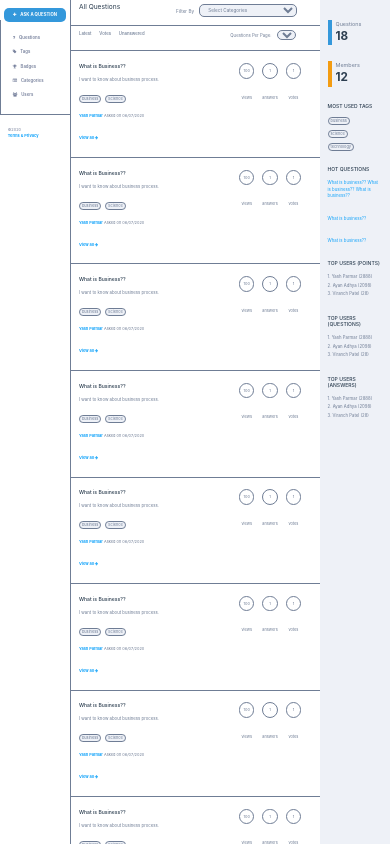
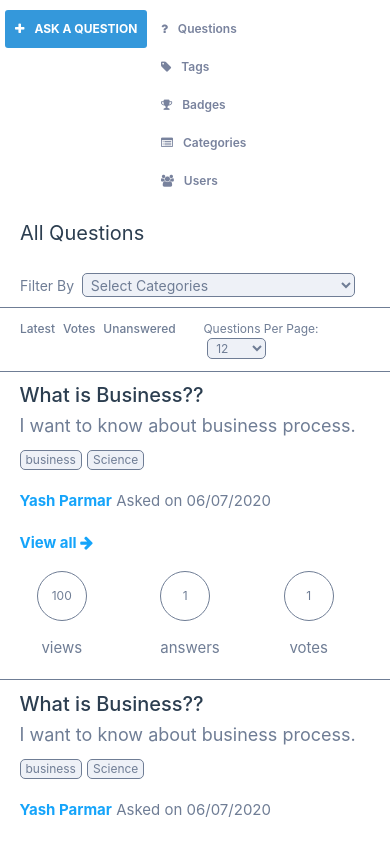
Before and after one commit to yashparmar15/NodeReactApplication, a React (Create React App) app: page / in a window 390 px wide. Shown: the top 844 px of the page. Built offline with nearby package versions, Linux system fonts and the light colour scheme.

Commit message:
question answer page done

```diff
--- a/src/components/QuestionAnswer/Part1/AskQuestion/AskQuestion.css
+++ b/src/components/QuestionAnswer/Part1/AskQuestion/AskQuestion.css
@@ -153,7 +153,7 @@
     }
 
   .question-text{
-      width:calc(75vw - 30px);
+      width:calc(75vw - 45px);
       font-size: 14px;
       border-radius: 3px;
   }
--- a/src/components/QuestionAnswer/Part1/Part1.css
+++ b/src/components/QuestionAnswer/Part1/Part1.css
@@ -1,6 +1,8 @@
 .part1{
     width: 18vw;
     height : 100vh;
+    display: flex;
+    flex-direction: column;
 }
 
 .askButton{
@@ -33,6 +35,8 @@
     padding-bottom: 3vw;
     border-left: 0.001vw solid #6f7d95;
     border-bottom: 0.001vw solid #6f7d95;
+    display: flex;
+    flex-direction: column;
 }
 .category-btn{
     width:16vw;
@@ -70,3 +74,62 @@
 .terms p b:hover{
     color:#78829d;
 }
+
+@media screen and (max-width : 900px){
+    .part1{
+        width: 100vw;
+        height: fit-content;
+        flex-direction: row;
+    }
+
+    .askButton{
+        width:auto;
+        font-size: 12px;
+        padding: 10px;
+        margin-top: 10px;
+        border-radius: 3px;
+        margin-left: 5px;
+        margin-right: 1px;
+        position: fixed;
+    }
+    .fa{
+        margin-right: 10px;
+    }
+
+
+    .category{
+        margin-left: 140px;
+        margin-top: 0;
+        padding-top:10px;
+        padding-bottom: 10px;
+        border-left: 0.001vw solid #fff;
+        border-bottom: 0.001vw solid #fff;
+        flex-direction: row;
+        flex-wrap: wrap;
+    }
+    .category-btn{
+        width:110px;
+        font-size: 12px;
+        padding: 10px;
+        display: block;
+        margin-left: 10px;
+        margin-right: 10px;
+        text-align: left;
+    }
+
+    .category-btn:hover{
+        border-left:5px solid #f39c12;
+    }
+
+    .terms{
+        font-size: 12px;
+        display: none;
+    }
+    .terms p b{
+        cursor: pointer;
+        color: #15a4fa;
+    }
+    .terms p b:hover{
+        color:#78829d;
+    }
+}
--- a/src/components/QuestionAnswer/Part1/Part1.js
+++ b/src/components/QuestionAnswer/Part1/Part1.js
@@ -23,8 +23,10 @@ class Part1 extends Component{
     render(){
         return(
             <div class = "part1">
+                <div>
                 <button class = "askButton" onClick={this.onOpenModal}><i class = "fa fa-plus" aria-hidden="true"/>ASK A QUESTION</button>
                 <AskQuestion flag = {this.state.open} close = {this.onCloseModal}/>
+                </div>
                 <div class = "category">
                     <button class = "category-btn"><i class = "fa fa-question" aria-hidden="true"/>Questions</button>
                     <button class = "category-btn"><i class = "fa fa-tag" aria-hidden="true"/>Tags</button>
--- a/src/components/QuestionAnswer/Part2/Part2.css
+++ b/src/components/QuestionAnswer/Part2/Part2.css
@@ -79,3 +79,55 @@
     color: #6f7d95;
     padding-left: 1vw;
 }
+
+@media screen and (max-width : 900px){
+    .part2{
+        width : 100vw;
+        border-left: none;
+    }
+
+    .head{
+        border-bottom: 0.001vw solid #6f7d95;
+        flex-direction: column;
+    }
+
+    .heading{
+        font-size: 20px;
+        width : 100vw;
+        padding : 10px 20px;
+    }
+    .filter{
+        width : 100vw;
+        float: right;
+        font-size: 14px;
+        padding: 10px 20px;
+    }
+    .options{
+        width:70vw;
+    }
+
+    .options option{
+        padding-left: 5vw;
+    }
+
+    .filter2{
+        width:100vw;
+        padding: 12px 20px;
+        border-bottom: 0.001vw solid #6f7d95;
+
+    }
+    .filt{
+        margin-right: 2vw;
+        font-size: 12px;
+    }
+    .perpage{
+        color: #6f7d95;
+        font-size: 12px;
+        margin-left: 20px;
+    }
+
+    .ques{
+        width:15vw;
+    }
+
+}
--- a/src/components/QuestionAnswer/Part2/Questions/Question/Question.css
+++ b/src/components/QuestionAnswer/Part2/Questions/Question/Question.css
@@ -56,7 +56,7 @@
     flex-wrap: wrap;
 }
 
-.tag{
+.tag-q{
     border : 1px solid #6f7d95;
     font-size: 1vw;
     width: fit-content;
@@ -77,3 +77,65 @@
     color: #15a4fa;
     cursor: pointer;
 }
+.detail p b:hover{
+    text-decoration: underline;
+}
+
+@media screen and (max-width : 900px){
+    .question{
+        width: 100vw;
+        flex-direction: column;
+    }
+
+    .detail{
+        width:90vw;
+        padding-left:5vw;
+    }
+
+    .info{
+        width:100vw;
+        padding-right: 5vw;
+    }
+
+    .sub{
+        margin: auto;
+        width:50px;
+        font-size: 15px;
+        margin-bottom: 20px;
+    }
+
+    .sub p {
+        width:50px;
+        height: 50px;
+        border-radius: 50px;
+        font-size: 12px;
+        padding: 15px 0vw;
+    }
+
+    .title{
+        font-size: 20px;
+        width:90vw;
+    }
+    .description{
+        font-size: 18px;
+        width: 90vw;
+    }
+
+    .tags{
+        width:90vw;
+    }
+
+    .tag-q{
+        border : 1px solid #6f7d95;
+        font-size: 12px;
+        padding-left: 5px;
+        padding-right: 5px;
+        border-radius: 5px;
+        margin-right: 5px;
+        margin-top: 5px;
+    }
+    .detail p{
+        margin-top: 20px;
+        font-size: 15px;
+    }
+}
--- a/src/components/QuestionAnswer/Part2/Questions/Question/Question.js
+++ b/src/components/QuestionAnswer/Part2/Questions/Question/Question.js
@@ -12,8 +12,8 @@ const question = (props) => (
             <h2 class = "title">What is Business??</h2>
             <h3 class = "description">I want to know about business process.</h3>
             <div class = "tags">
-                <div class = "tag">business</div>
-                <div class = "tag">Science</div>
+                <div class = "tag-q">business</div>
+                <div class = "tag-q">Science</div>
             </div>
             <p><b>Yash Parmar</b> Asked  on 06/07/2020</p>
             <p><b>View all <i class='fa fa-arrow-right'></i></b></p>
--- a/src/components/QuestionAnswer/Part3/Part3.css
+++ b/src/components/QuestionAnswer/Part3/Part3.css
@@ -98,3 +98,87 @@
     color:black;
     border-bottom: 2px solid #f39c12;
 }
+
+@media screen and (max-width : 900px){
+    .part3{
+        width : 100vw;
+        padding-top:30px;
+    }
+
+    .questions{
+        width: 200px;
+        margin:auto;
+        text-align: center;
+        font-size: 20px;
+        padding-left: 0;
+    }
+
+    .members{
+        width: 200px;
+        margin:auto;
+        text-align: center;
+        font-size: 20px;
+        padding-left: 0;
+    }
+
+    .questions p{
+        font-size: 35px;
+    }
+
+    .members p{
+        font-size: 35px;
+    }
+
+    .most-used-tags{
+        margin-top: 40px;
+        width: 60vw;
+        text-align: center;
+        margin: auto;
+        padding: auto;
+
+    }
+    .tag{
+        margin: auto;
+        margin-bottom: 10px;
+    }
+    .most-used-tags h4{
+        font-size: 18px;
+    }
+
+    .hot-questions{
+
+        margin-top: 50px;
+        margin: auto;
+        width:80vw;
+        text-align: center;
+    }
+
+    .hot-questions h4{
+        padding-top:30px ;
+        font-size: 18px;
+    }
+
+    .hot-questions p{
+        font-size: 15px;
+    }
+    .top-users{
+        width:60vw;
+        margin: auto;
+        text-align: center;
+
+    }
+    .top-users h4{
+        font-size: 18px;
+        padding-top: 30px;
+        margin-bottom: 10px;
+    }
+
+    .top-users div {
+        font-size: 15px;
+        margin: auto;
+    }
+
+    .top-users div:hover {
+        font-size: 15px;
+    }
+}
--- a/src/components/QuestionAnswer/Part3/Part3.js
+++ b/src/components/QuestionAnswer/Part3/Part3.js
@@ -14,9 +14,9 @@ const part3 = (props) => (
         </div>
         <div class = "most-used-tags">
             <h4>MOST USED TAGS</h4>
-            <div class = "tag">business</div>
-            <div class = "tag">science</div>
-            <div class = "tag">technology</div>
+            <div class = "tag tag-q">business</div>
+            <div class = "tag tag-q">science</div>
+            <div class = "tag tag-q">technology</div>
         </div>
         <div class = "hot-questions">
             <h4>HOT QUESTIONS</h4>
--- a/src/components/QuestionAnswer/QuestionAnswer.css
+++ b/src/components/QuestionAnswer/QuestionAnswer.css
@@ -1,5 +1,24 @@
 .main{
-    width: 100vw;
+    width: 100vw !important;
     display: flex;
     flex-direction: row;
+    overflow-x: hidden !important;
 }
+body::-webkit-scrollbar {
+    width: 5px;
+  }
+
+  body::-webkit-scrollbar-track {
+    box-shadow: inset 0 0 6px rgba(0, 0, 0, 0.3);
+  }
+
+  body::-webkit-scrollbar-thumb {
+    background-color: darkgrey;
+    outline: 1px solid slategrey;
+  }
+
+@media screen and (max-width : 900px){
+    .main{
+        flex-direction: column;
+    }
+}
```
